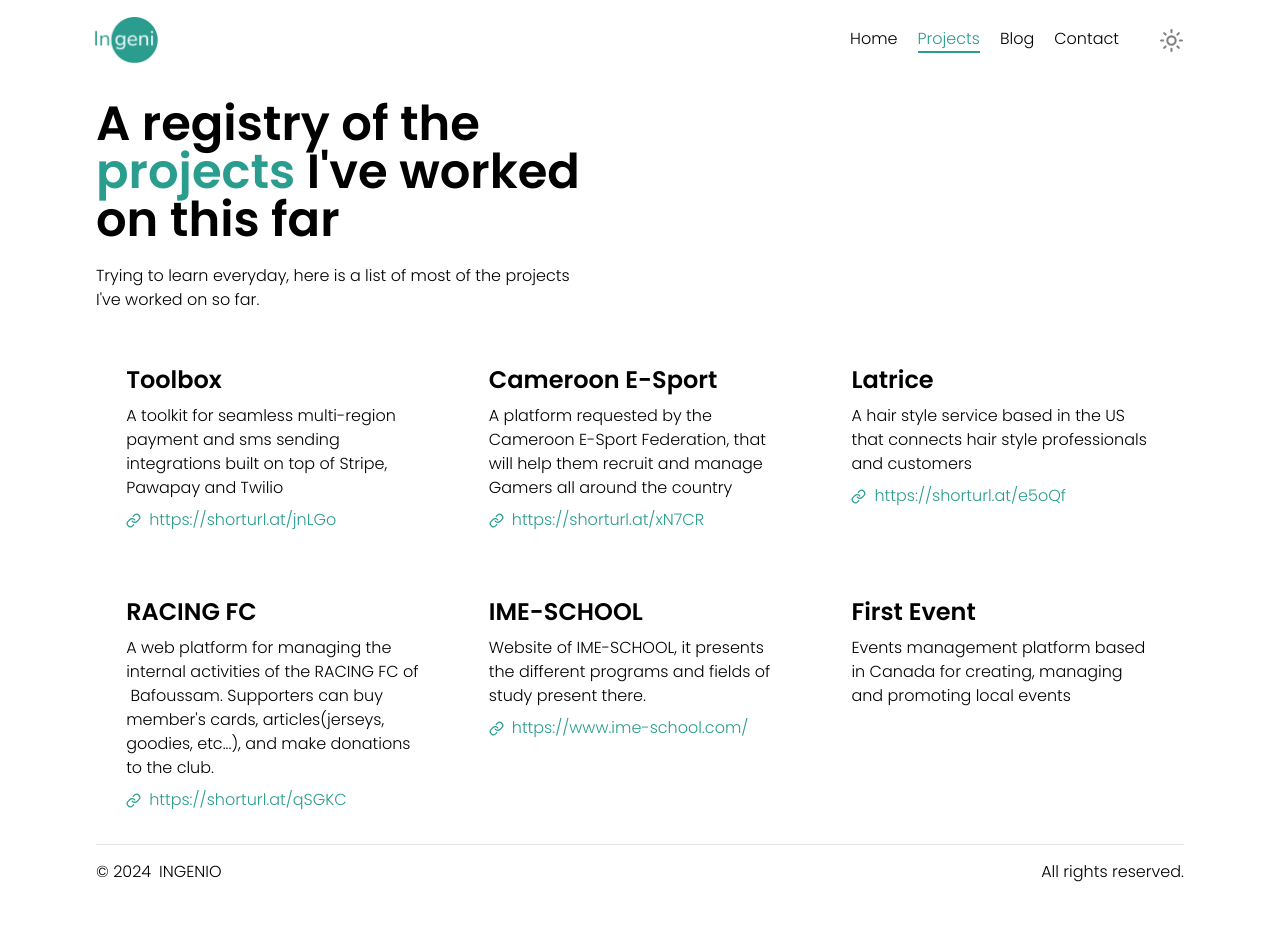
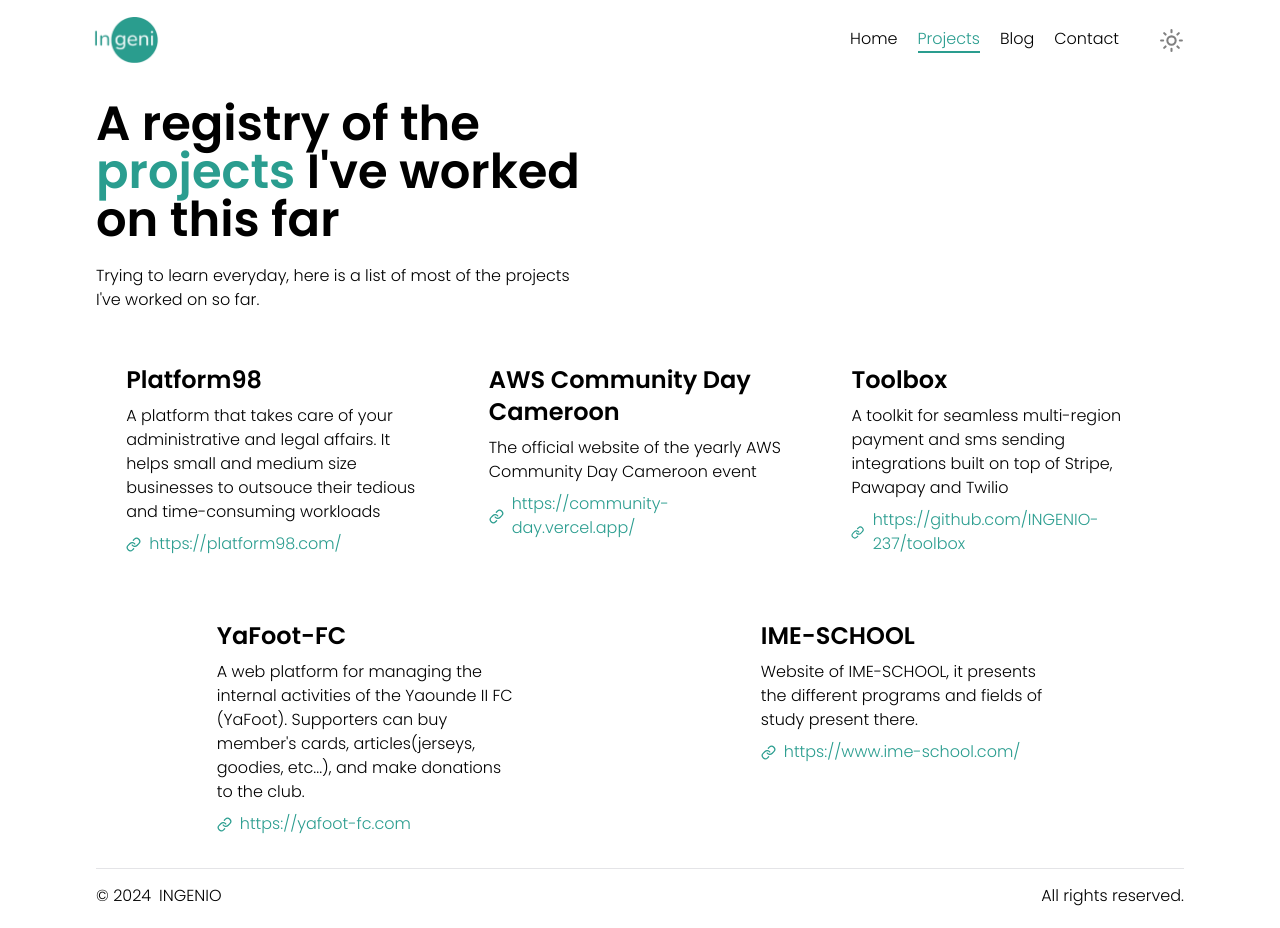
Before and after one commit to INGENIO-237/portfolio-v2, a Next.js app: page /projects in a window 1280 px wide. Before the commit the page ends 904 px from the top, so only its background shows below. Built offline with nearby package versions, Linux system fonts and the light colour scheme.

Commit message:
updated projects list

```diff
--- a/src/app/projects/page.tsx
+++ b/src/app/projects/page.tsx
@@ -8,33 +8,54 @@ import Link from "next/link";
 export default function Page() {
   const projects = [
     {
+      title: "Platform98",
+      roles: ["Backend Developer"],
+      description:
+        "A platform that takes care of your administrative and legal affairs. It helps small and medium size businesses to outsouce their tedious and time-consuming workloads",
+      link: "https://platform98.com/",
+    },
+    {
+      title: "AWS Community Day Cameroon",
+      roles: ["Backend Developer"],
+      description:
+        "The official website of the yearly AWS Community Day Cameroon event",
+      link: "https://community-day.vercel.app/",
+    },
+    {
       title: "Toolbox",
       roles: ["Project Lead", "Developer"],
       description:
         "A toolkit for seamless multi-region payment and sms sending integrations built on top of Stripe, Pawapay and Twilio",
-      link: "https://shorturl.at/jnLGo",
+      link: "https://github.com/INGENIO-237/toolbox",
     },
+    // {
+    //   title: "Cameroon E-Sport",
+    //   roles: ["Developer"],
+    //   description:
+    //     "A platform requested by the Cameroon E-Sport Federation, that will help them recruit and manage Gamers all around the country",
+    //   link: "https://shorturl.at/xN7CR",
+    // },
+    // {
+    //   title: "Latrice",
+    //   roles: ["Project Lead", "Developer"],
+    //   description:
+    //     "A hair style service based in the US that connects hair style professionals and customers",
+    //   link: "https://shorturl.at/e5oQf",
+    // },
     {
-      title: "Cameroon E-Sport",
+      title: "YaFoot-FC",
       roles: ["Developer"],
       description:
-        "A platform requested by the Cameroon E-Sport Federation, that will help them recruit and manage Gamers all around the country",
-      link: "https://shorturl.at/xN7CR",
+        "A web platform for managing the internal activities of the Yaounde II FC (YaFoot). Supporters can buy member's cards, articles(jerseys, goodies, etc...), and make donations to the club.",
+      link: "https://yafoot-fc.com",
     },
-    {
-      title: "Latrice",
-      roles: ["Project Lead", "Developer"],
-      description:
-        "A hair style service based in the US that connects hair style professionals and customers",
-      link: "https://shorturl.at/e5oQf",
-    },
-    {
-      title: "RACING FC",
-      roles: ["Developer"],
-      description:
-        "A web platform for managing the internal activities of the RACING FC of  Bafoussam. Supporters can buy member's cards, articles(jerseys, goodies, etc...), and make donations to the club.",
-      link: "https://shorturl.at/qSGKC",
-    },
+    // {
+    //   title: "RACING FC",
+    //   roles: ["Developer"],
+    //   description:
+    //     "A web platform for managing the internal activities of the RACING FC of  Bafoussam. Supporters can buy member's cards, articles(jerseys, goodies, etc...), and make donations to the club.",
+    //   link: "https://shorturl.at/qSGKC",
+    // },
     {
       title: "IME-SCHOOL",
       roles: ["Developer"],
@@ -42,19 +63,12 @@ export default function Page() {
         "Website of IME-SCHOOL, it presents the different programs and fields of study present there.",
       link: "https://www.ime-school.com/",
     },
-    {
-      title: "First Event",
-      roles: ["Project Lead", "Developer"],
-      description:
-        "Events management platform based in Canada for creating, managing and promoting local events",
-      // link: "https://link.dev",
-    },
     // {
-    //   title: "YaFoot-FC",
-    //   roles: ["Developer"],
+    //   title: "First Event",
+    //   roles: ["Project Lead", "Developer"],
     //   description:
-    //     "A web platform for managing the internal activities of the Yaounde II FC (YaFoot). Supporters can buy member's cards, articles(jerseys, goodies, etc...), and make donations to the club.",
-    //   link: "https://shorturl.at/q9fGA",
+    //     "Events management platform based in Canada for creating, managing and promoting local events",
+    //   // link: "https://link.dev",
     // },
     // {
     //   title: "Pokedex",
```
